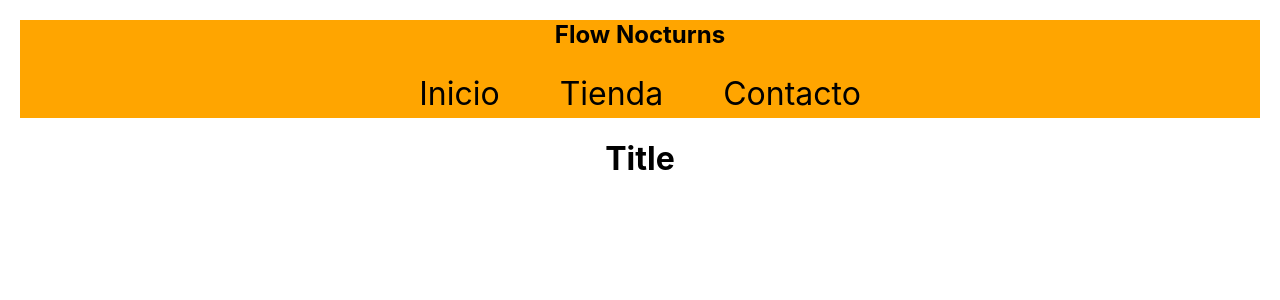
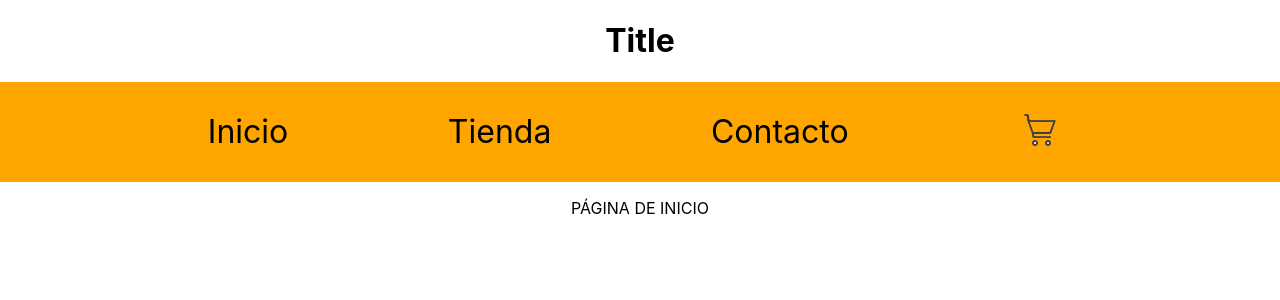
Before and after one commit to AilinI/tienda-ailin-ojeda, a React (Create React App) app: page / in a window 1280 px wide. Shown: the top 300 px of the page. Built offline with nearby package versions, Linux system fonts and the light colour scheme.

Commit message:
entrega 3/4

```diff
--- a/package.json
+++ b/package.json
@@ -3,6 +3,12 @@
   "version": "0.1.0",
   "private": true,
   "dependencies": {
+    "@fortawesome/fontawesome-svg-core": "^1.3.0-beta3",
+    "@fortawesome/free-brands-svg-icons": "^5.15.4",
+    "@fortawesome/free-regular-svg-icons": "^6.0.0-beta3",
+    "@fortawesome/free-solid-svg-icons": "^6.0.0-beta3",
+    "@fortawesome/react-fontawesome": "^0.1.16",
+    "babel-plugin-macros": "^3.1.0",
     "react": "^17.0.2",
     "react-dom": "^17.0.2",
     "react-scripts": "5.0.0"
--- a/src/App.js
+++ b/src/App.js
@@ -1,12 +1,14 @@
 import './App.css';
 import { NavBar } from './components/navBar/NavBar';
 import { Title } from './components/title/title';
+import ItemListContainer from "./components/ItemListContainer/ItemListContainer";
 
 export const App = () =>{
   return (
     <div className="App">
+      <Title />
       <NavBar />
-      <Title />
+      <ItemListContainer />
     </div>
 
   );
--- /dev/null
+++ b/src/components/ItemListContainer/ItemListContainer.js
@@ -0,0 +1,10 @@
+function ItemListContainer() {
+    console.log(ItemListContainer)
+    return (
+
+        <p>PÁGINA DE INICIO</p>
+    )
+
+}
+
+export default ItemListContainer
--- /dev/null
+++ b/src/components/navBar/CartWidget.js
@@ -0,0 +1,10 @@
+import Carrito from "../images/carrito.png"
+import "./navBar.modules.css"
+
+export const CartWidget = () => {
+    return (
+        <p><img src={Carrito} alt="Carrito de compras" className="carrito"/></p>
+
+    )
+
+}
--- a/src/components/navBar/navBar.js
+++ b/src/components/navBar/navBar.js
@@ -1,17 +1,20 @@
 import "./navBar.modules.css"
+import { CartWidget } from './CartWidget';
 
 export const NavBar = () => {
     return (
+
     <nav className="navBar">
-        <div className="navBarTitle">
-            <h1>Flow Nocturns</h1>
-        </div>
 
         <div className="items">
             <a className="item" href= "./public/index.html" >Inicio</a>
             <a className="item" href="https://ailini.github.io/FlowNocturns-AilinOjeda-22900/tienda.html" >Tienda</a>
             <a className="item" href="https://ailini.github.io/FlowNocturns-AilinOjeda-22900/contacto.html" >Contacto</a>
+            <CartWidget className="carritoNav" />
         </div>
+        {/* <div className="carritoNav">
+            <CartWidget  />
+        </div> */}
     </nav>
     )
 }
--- a/src/components/navBar/navBar.modules.css
+++ b/src/components/navBar/navBar.modules.css
@@ -1,18 +1,25 @@
 
 .navBar {
-    margin: 20px;
     background-color: orange;
+    width: 100%;
+    text-align: center;
+    flex-direction: row;
 
 }
 .items {
-    display: flex;
-    text-align: center;
-    justify-content: center;
+    display: inline-flex;
+    width: 80%;
+    justify-content: space-around;
+    align-items: center;
 }
 .item {
-    padding: 5px 30px;
     text-decoration: none;
     font-size: 2rem;
     color: black;
     font-style: bold;
 }
+
+.carrito{
+    height: 4rem;
+    width: 4rem;
+}
```
Also changed, not shown: src/components/images/carrito.png (added), 1 other file (tests, documents, lock files or other folders).
